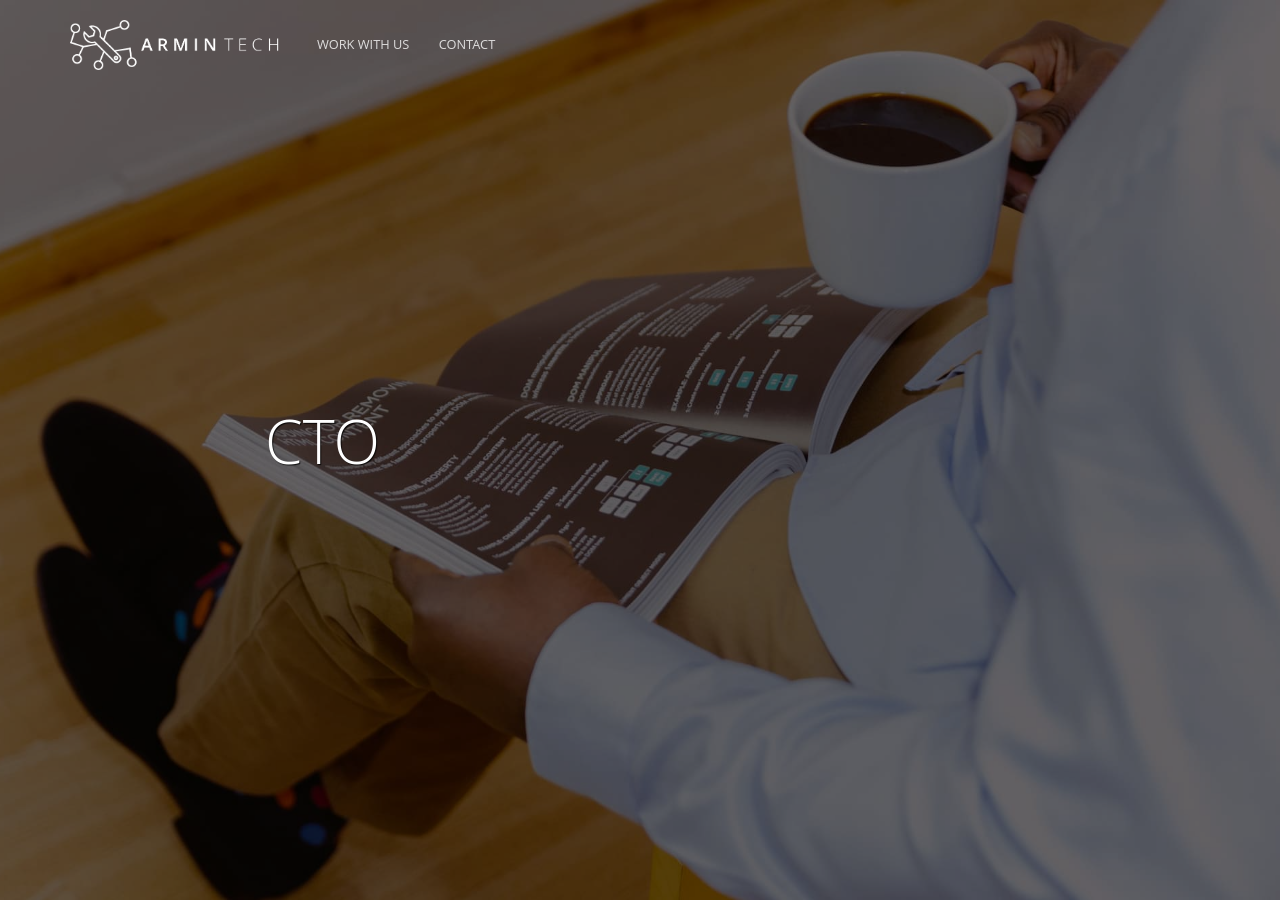
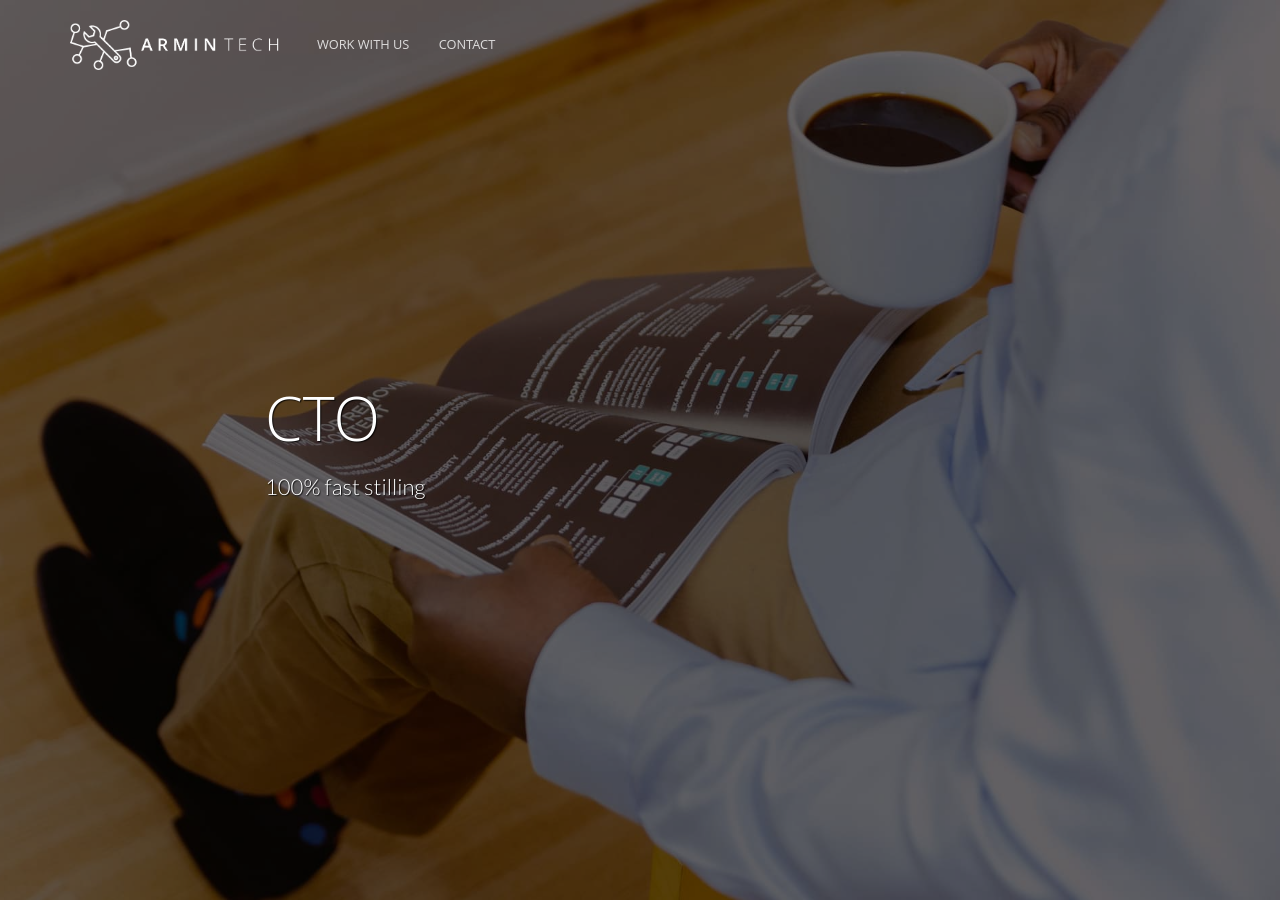
Before and after one commit to armin-tech/armin-tech, a Jekyll site: the page built from _posts/2017-04-27-new-cto.md, in a window 1280 px wide and 900 px high. Built offline with Jekyll 4.4.1, drawn with Linux system fonts in a browser that asks for light colours; nearby versions of some CDN libraries.

Commit message:
Create 2017-04-27-new-cto.md

```diff
--- a/_posts/2017-04-27-new-cto.md
+++ b/_posts/2017-04-27-new-cto.md
@@ -1,7 +1,7 @@
 ---
 title: CTO
 date: 2017-05-30
-description:
+description: 100% fast stilling
 comments: True
 categories:
 image: /images/positions/cto.jpg
```
